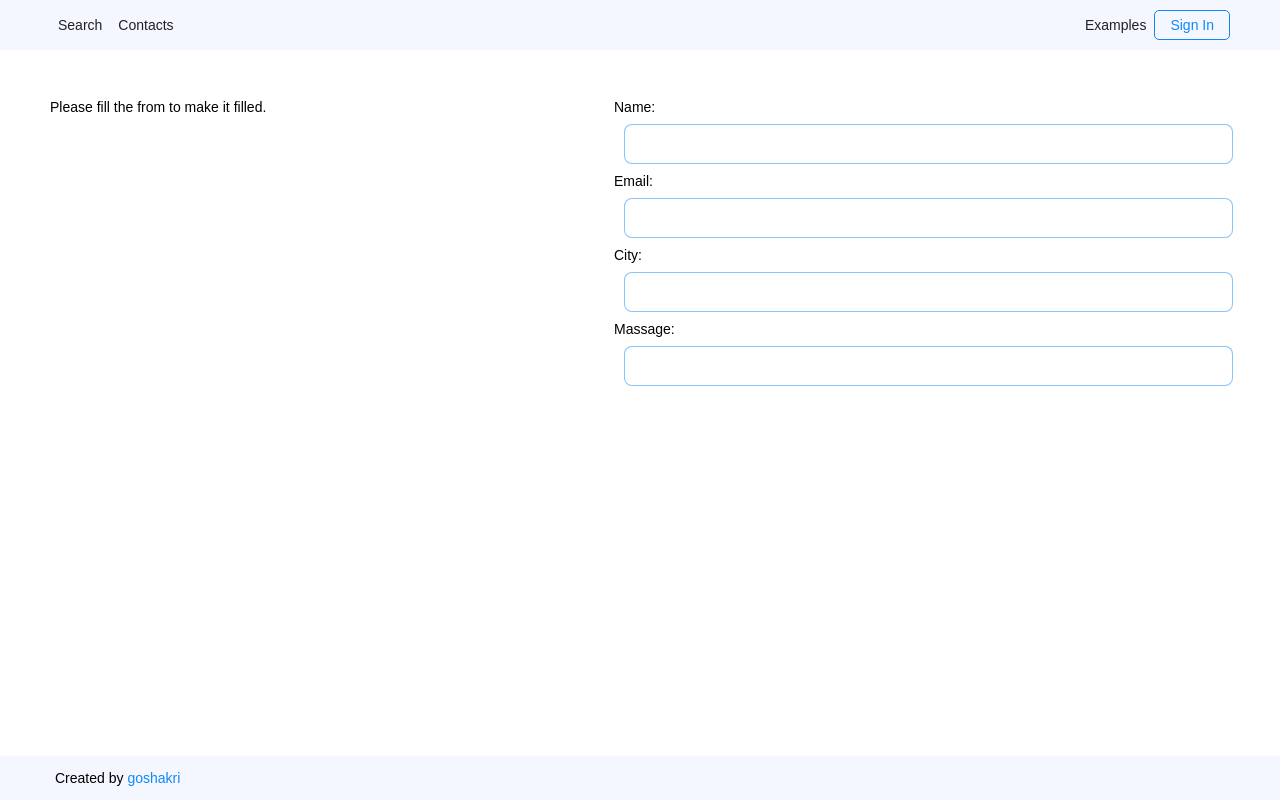
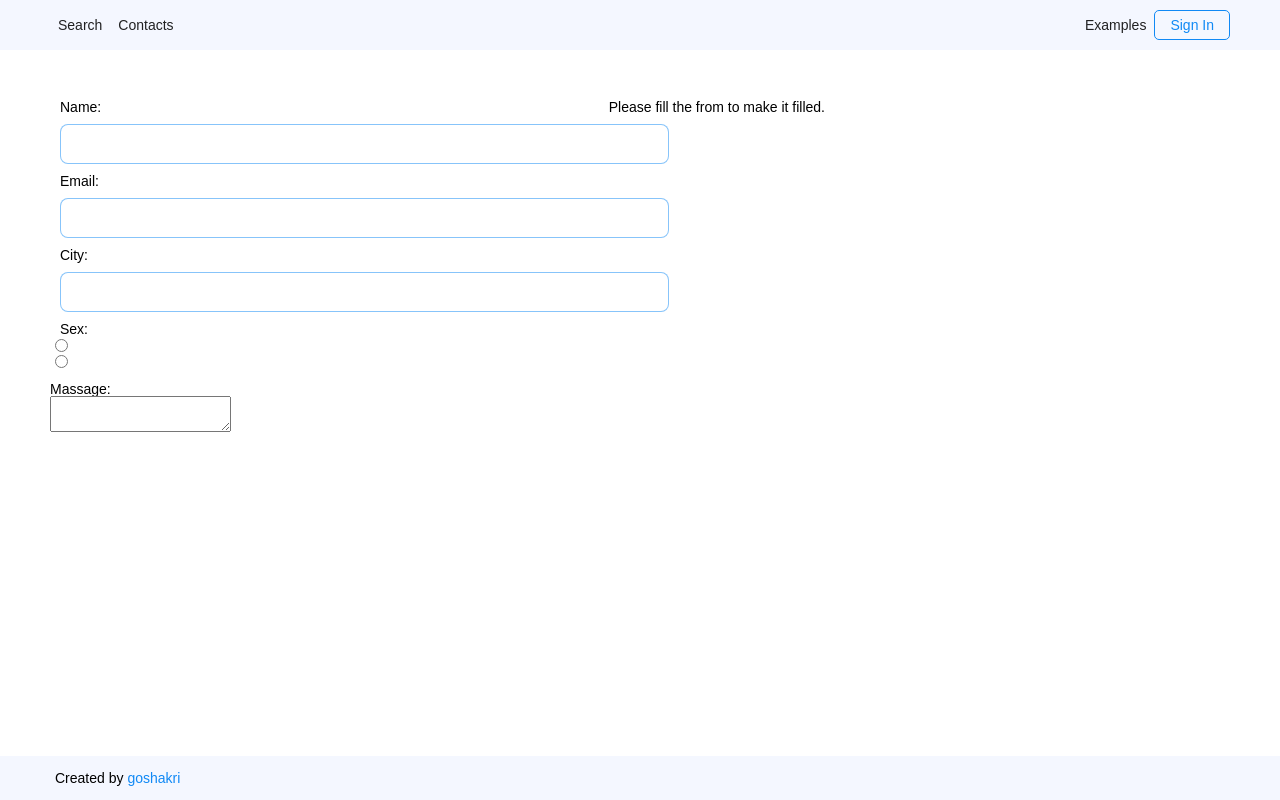
Before and after one commit to goshakri/google-Home-page1, a React (Create React App) app: page /contacts in a window 1280 px wide. Built offline with nearby package versions, Linux system fonts and the light colour scheme.

Commit message:
Writing code

```diff
--- a/src/Contacts.js
+++ b/src/Contacts.js
@@ -41,28 +41,46 @@ function Contacts() {
         <div className="Section">
           <div className="Section-content">
             <div className="ContactsPage">
+              <form className="ContactsPage-block">
+                <label className="ContactsPage-pizza" for="name">
+                  Name:
+                </label>
+                <br />
+                <input className="ContactsPage-zalupa" type="text" id="name" name="username" />
+                <br />
+                <label className="ContactsPage-pizza" for="gmail">
+                  Email:
+                </label>
+                <br />
+                <input className="ContactsPage-zalupa" type="gmail" id="gmail" name="email" />
+                <br />
+                <label className="ContactsPage-pizza" for="city">
+                  City:
+                </label>
+                <br />
+                <input className="ContactsPage-zalupa" type="city" id="city" name="city" />
+                <br />
+
+                <label className="ContactsPage-pizza" for="sex">
+                  Sex:
+                </label>
+                <br />
+                <input className="ContactsPage ContactsPage--" type="radio" id="sex" name="sex" />
+                <input className="ContactsPage ContactsPage--" type="radio" id="sex" name="sex" />
+                <br />
+
+                <label className="" for="massage">
+                  Massage:
+                </label>
+                <br />
+                <textarea className="" id="massage" name="massage"></textarea>
+                <br />
+              </form>
+
               <div className="ContactsPage-text">
                 <p>Please fill the from to make it filled.</p>
               </div>
 
-              <form className="ContactsPage-block">
-                <label className="" for="name">Name:</label>
-                <br />
-                <input className="ContactsPage-zalupa" type="text" id="name" name="username" />
-                <br />
-                <label className="" for="gmail">Email:</label>
-                <br />
-                <input className="ContactsPage-zalupa" type="gmail" id="gmail" name="email" />
-                <br />
-                <label className="" for="city">City:</label>
-                <br />
-                <input className="ContactsPage-zalupa" type="city" id="city" name="city" />
-                <br />
-                <label className="" for="massage">Massage:</label>
-                <br />
-                <input className="ContactsPage-zalupa" type="massage" id="massage" name="massage" />
-                <br />
-              </form>
             </div>
           </div>
         </div>
--- a/src/stylesheets/modules/_ContactsPage.scss
+++ b/src/stylesheets/modules/_ContactsPage.scss
@@ -1,13 +1,10 @@
 .ContactsPage {
   display: flex;
   justify-content: space-between;
-  padding: 50px 423px 0px 10px;
+  padding: 50px 415px 0px 10px;
 
-  &-block {
-  display: inline-block;
-  position: relative;
-  padding-left: 10em;
-  margin-bottom: .5 em;
+  &-pizza {
+    padding: 10px;
   }
 
   &-zalupa {
```
